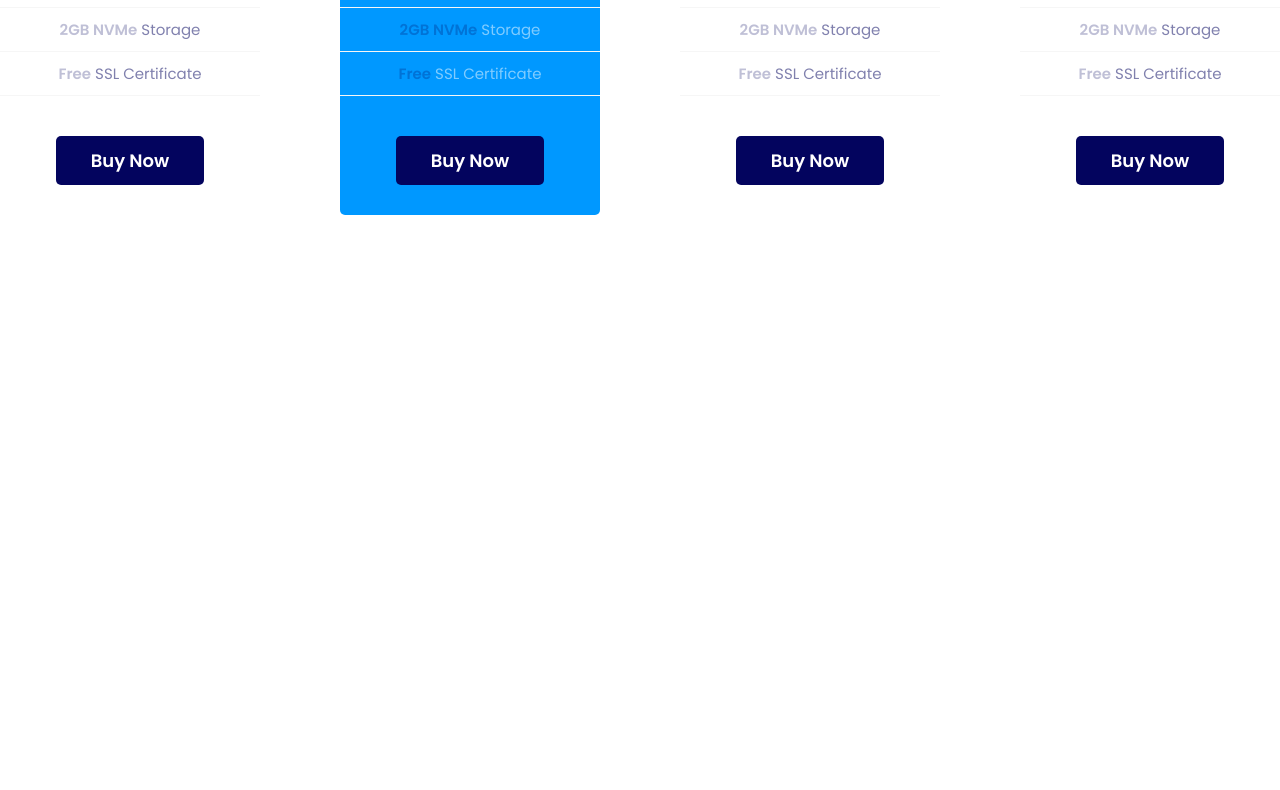
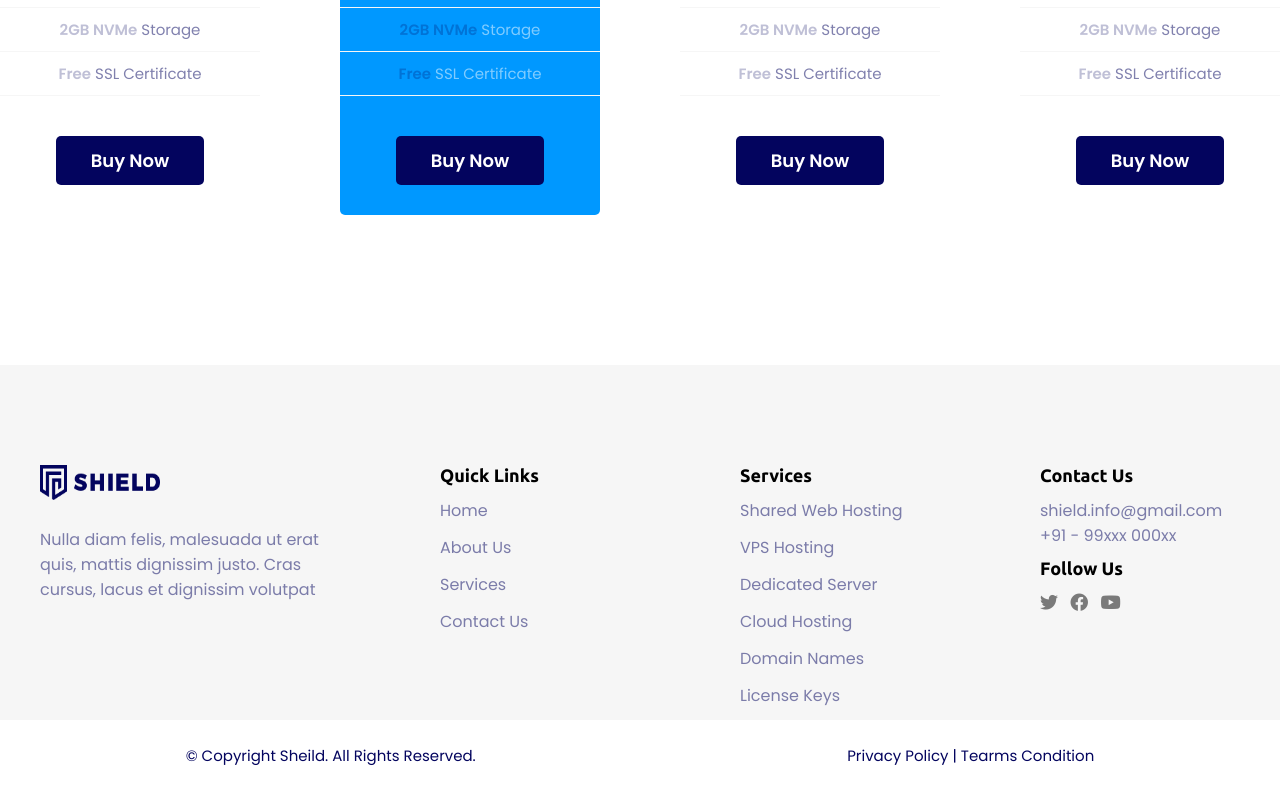
Before and after one commit to uttamsaha/hosting-site, a plain HTML site: page index.html in a window 1280 px wide. Shown: the part 3356-4146 px from the top of the page. Before the commit the page ends 3721 px from the top, so only its background shows below. Drawn offline with Linux system fonts and the light colour scheme.

Commit message:
footer done

```diff
--- a/css/style.css
+++ b/css/style.css
@@ -256,26 +256,85 @@ header {
   border-radius: 5px;
   margin-top: 40px;
 }
-.hr-2{
+.hr-2 {
   width: auto;
   height: 1px;
-    background-color: #F6F6F6;;
+  background-color: #f6f6f6;
 }
-.plan-cards{
+.plan-cards {
   display: flex;
   justify-content: center;
   gap: 80px;
 }
-.active-card{
-    background: #0098FF;
+.active-card {
+  background: #0098ff;
   color: white !important;
 }
-.active-card p{
+.active-card p {
   color: white !important;
 }
-.active-color{
+.active-color {
   color: white !important;
 }
-.color2{
+.color2 {
   color: white !important;
 }
+.footer{
+    background: #F6F6F6;
+    display: flex;
+    gap: 100px;
+    justify-content: center;
+    padding-top: 100px;
+}
+.footer img {
+  width: 120px;
+  height: 35px;
+}
+.links{
+    display: flex;
+    flex-direction: column;
+}
+.footer-item{
+    width: 200px;
+    /* background-color: red; */
+}
+.heading{
+    color: #000000;
+    font-size: 18px;
+    font-weight: 700;
+    font-family: 'Ubuntu', sans-serif;
+    margin-bottom: 12px;
+    /* padding-top: 5px; */
+}
+.fa-brands{
+    font-size: 18px;
+    color: rgb(0, 0, 0);
+    margin-right: 8px;
+}
+.footer-logo{
+    width: 300px;
+}
+.footer-logo p{
+    color: #03045E;
+    opacity: 0.5;
+    margin-top: 20px;
+}
+.footer-item a{
+    color: #03045E;
+    opacity: 0.5;
+    margin-bottom: 12px;
+}
+
+.heading2{
+    margin-top: 10px;
+}
+.copyright{
+    color: #03045E;
+    display: flex;
+    justify-content: space-around;
+    align-items: center;
+    background-color: rgba(255, 255, 255, 0.708);
+    height: 70px;
+    font-size: 15px;
+
+}
--- a/index.html
+++ b/index.html
@@ -5,6 +5,7 @@
     <meta charset="UTF-8">
     <meta http-equiv="X-UA-Compatible" content="IE=edge">
     <meta name="viewport" content="width=device-width, initial-scale=1.0">
+    <link rel="stylesheet" href="https://cdnjs.cloudflare.com/ajax/libs/font-awesome/6.1.1/css/all.min.css" integrity="sha512-KfkfwYDsLkIlwQp6LFnl8zNdLGxu9YAA1QvwINks4PhcElQSvqcyVLLD9aMhXd13uQjoXtEKNosOWaZqXgel0g==" crossorigin="anonymous" referrerpolicy="no-referrer" />
     <link rel="stylesheet" href="css/style.css">
     <title>Hosting Site</title>
 </head>
@@ -239,6 +240,49 @@
             </div>
         </div>
     </main>
+    <footer>
+        <div class="footer">
+            <div class="footer-item footer-logo">
+                <img src="images/logo/logo.png" alt="">
+                <p>Nulla diam felis, malesuada ut erat quis, mattis dignissim justo. Cras cursus, lacus et dignissim volutpat</p>
+            </div>
+            <div class="links footer-item">
+                <p class="heading">Quick Links</p>
+                <a href="#">Home</a>
+                <a href="#">About Us</a>
+                <a href="#">Services</a>
+                <a href="#">Contact Us</a>
+            </div>
+            <div class="links footer-item">
+                <p class="heading">Services</p>
+                <a href="#">Shared Web Hosting</a>
+                <a href="#">VPS Hosting</a>
+                <a href="#">Dedicated Server</a>
+                <a href="#">Cloud Hosting</a>
+                <a href="#">Domain Names</a>
+                <a href="#">License Keys</a>
+            </div>
+            <div class="footer-item">
+                <p class="heading">Contact Us</p>
+                <a class="mail" href="mailto:uttamsaha.dev@gmail.com">shield.info@gmail.com</a>
+                <a href="tel:">+91 - 99xxx 000xx</a>
+
+                <div>
+                    <p class="heading heading2">Follow Us</p>
+                    <div>
+                        <a href="#"><i class="fa-brands fa-twitter"></i></a>
+                        <a href="#"><i class="fa-brands fa-facebook"></i></a>
+                        <a href="#"><i class="fa-brands fa-youtube"></i></i></a>
+                    </div>
+                </div>
+
+            </div>
+        </div>
+        <div class="copyright">
+            <p>© Copyright Sheild. All Rights Reserved.</p>
+            <p>Privacy Policy | Tearms Condition</p>
+        </div>
+    </footer>
 </body>
 
 </html>
```
Also changed, not shown: images/icons/Vector-1.png (added), images/icons/Vector-2.png (added), images/icons/Vector.png (added). Lines whose indentation alone changed are shown as unchanged.
